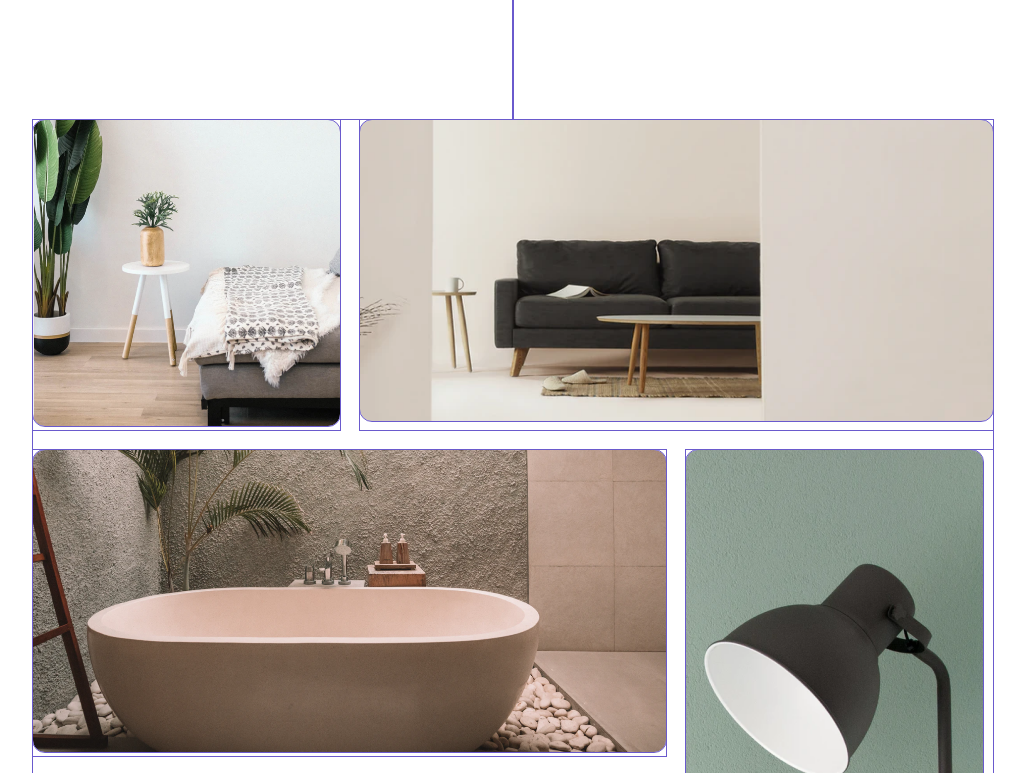
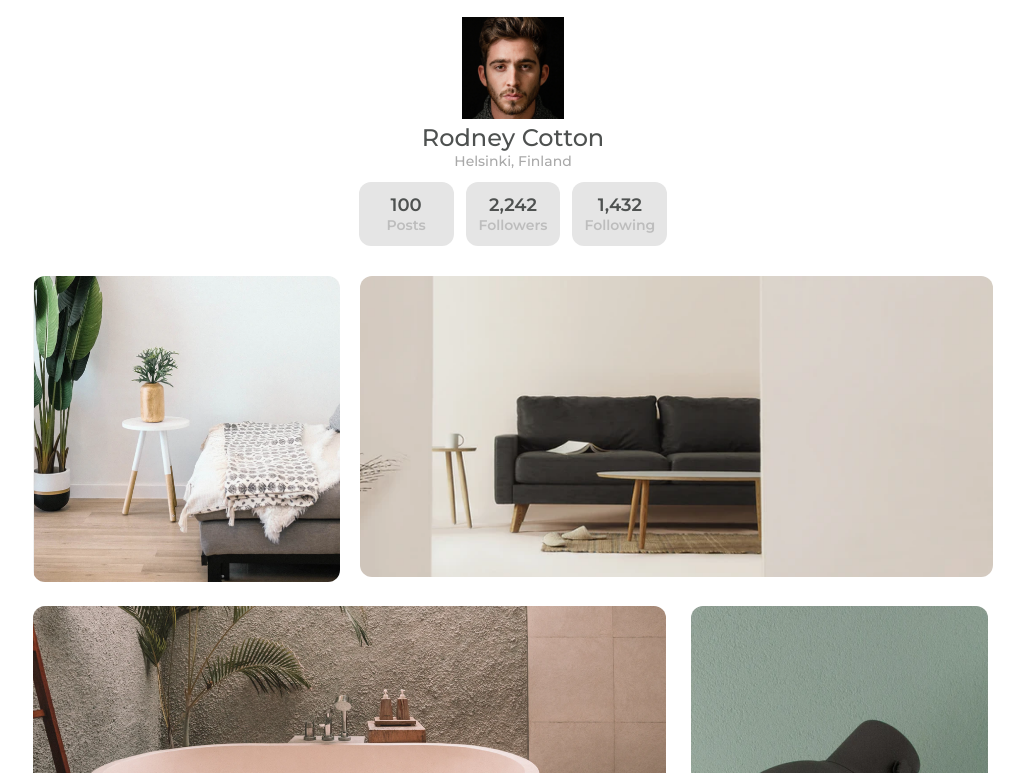
Before and after one commit to je-jo/my-gallery, a plain HTML site: page index.html in a window 1280 px wide. Shown: the top 773 px of the page, without its empty margins (127-1152 px from the left). Drawn offline with Linux system fonts and the light colour scheme.

Commit message:
Add all content

```diff
--- a/index.html
+++ b/index.html
@@ -1,5 +1,6 @@
 <!DOCTYPE html>
 <html lang="en">
+
 <head>
   <meta charset="utf-8" />
   <meta name="viewport" content="width=device-width, initial-scale=1,
@@ -16,19 +17,31 @@
 <body>
   <header>
     <div class="card">
-      <div class="card-item"></div>
-      <div class="card-item"></div>
-      <div class="card-item"></div>
-      <div class="card-item"></div>
+      <div class="card-item col-span-3">
+        <img src="images/profilePhoto.png" alt="">
+        <h1>Rodney Cotton</h1>
+        <h2>Helsinki, Finland</h2>
+      </div>
+      <div class="card-item">
+        <p>100<span>Posts</span></p>
+      </div>
+      <div class="card-item">
+        <p>2,242<span>Followers</span></p>
+      </div>
+      <div class="card-item">
+        <p>1,432<span>Following</span></p>
+      </div>
     </div>
   </header>
   <main>
-    <a href="images/photo1.png"><img src="images/photo1.png" alt=""></a>
-    <a href="images/photo2.png" class="col-span-2"><img src="images/photo2.png" alt=""></a>
-    <a href="images/photo3.png" class="col-span-2"><img src="images/photo3.png" alt=""></a>
-    <a href="images/photo4.png" class="row-span-2"><img src="images/photo4.png" alt=""></a>
-    <a href="images/photo5.png"><img src="images/photo5.png" alt=""></a>
-    <a href="images/photo6.png"><img src="images/photo6.png" alt=""></a>
+    <div class="wrapper">
+      <a href="images/photo1.png" target="_blank"><img src="images/photo1.png" alt=""></a>
+      <a href="images/photo2.png" target="_blank" class="col-span-2"><img src="images/photo2.png" alt=""></a>
+      <a href="images/photo3.png" target="_blank" class="col-span-2"><img src="images/photo3.png" alt=""></a>
+      <a href="images/photo4.png" target="_blank" class="row-span-2"><img src="images/photo4.png" alt=""></a>
+      <a href="images/photo5.png" target="_blank"><img src="images/photo5.png" alt=""></a>
+      <a href="images/photo6.png" target="_blank"><img src="images/photo6.png" alt=""></a>
+    </div>
   </main>
   <footer>
     <p>created by <a href="https://github.com/je-jo">je-jo</a> - <a
--- a/styles.css
+++ b/styles.css
@@ -17,34 +17,78 @@
     --font-size-xl: 0.875rem;
 }
 
-* {
+/* * {
     outline: 1px solid slateblue;
-}
+} */
 
 body {
     min-height: 100vh;
     display: grid;
     grid-template-rows: auto 1fr auto;
+    gap: 30px;
     justify-items: center;
+    padding-top: 17px;
+    text-align: center;
+    color: var(--clr-gray1);
+
 }
 
-header {
-    height: 15vh;
+.card {
+    display: grid;
+    grid-template-columns: repeat(3, 1fr);
+    gap: 12px;
 }
 
-main {
+.card img {
+    width: 102px;
+    height: auto;
+}
+
+.card-item:not(:first-child) {
+    background-color: var(--clr-gray3);
+    padding: 0.75em;
+    border-radius: 12px;
+}
+
+h1 {
+    font-size: var(--font-size-xl);
+}
+
+h2 {
+    font-size: var(--font-size-s);
+    color: var(--clr-gray2);
+}
+
+p {
+    font-size: var(--font-size-l);
+}
+
+span {
+    display: block;
+    font-size: var(--font-size-m);
+    color: var(--clr-gray4);
+
+}
+
+.wrapper {
     width: clamp(318px, 93%, 960px);
+    max-height: 48%;
     display: grid;
     grid-template-columns: repeat(3, 1fr);
     gap: 20px;
+    margin: 0 auto;
 }
 
-main img {
+.wrapper img {
     border-radius: 12px;
 }
 
 .col-span-2 {
     grid-column: span 2;
+}
+
+.col-span-3 {
+    grid-column: span 3;
 }
 
 .row-span-2 {
```
